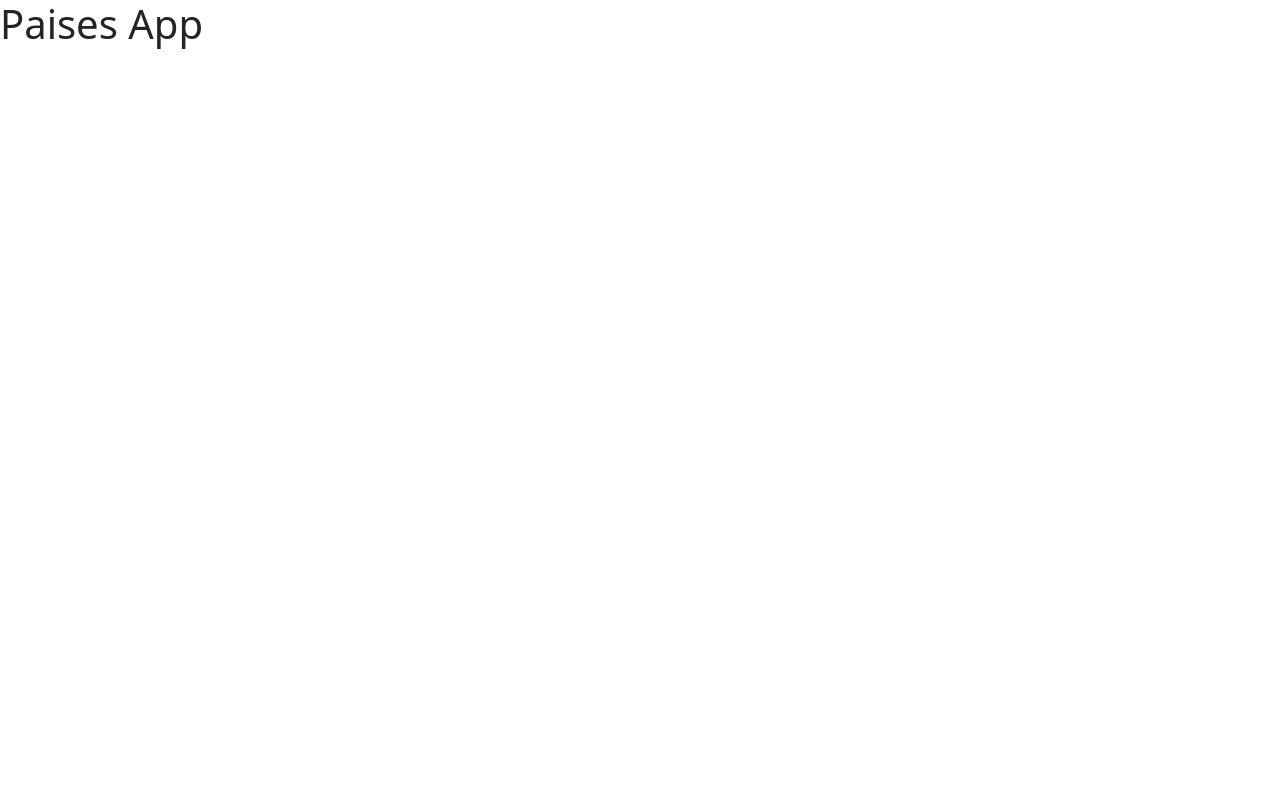
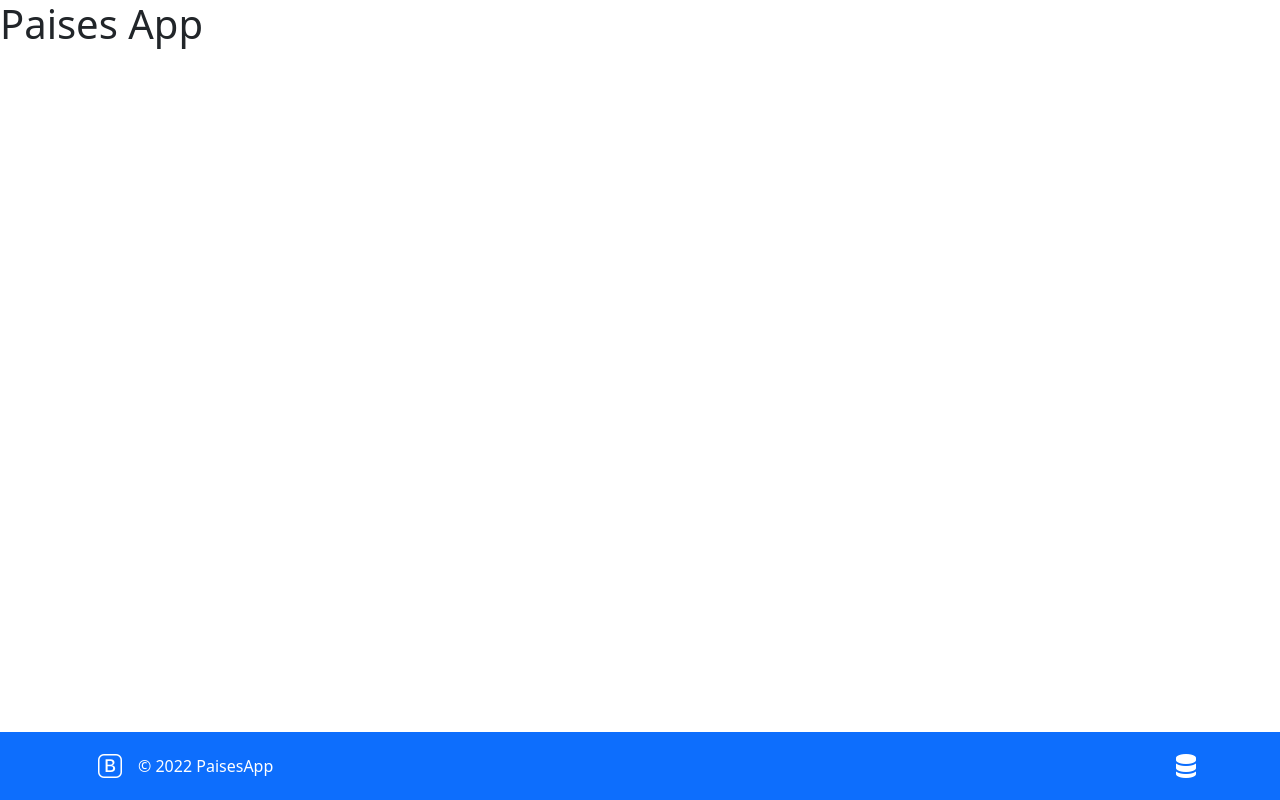
Before and after one commit to johanramirez91/CountriesApp, an Angular app: page / in a window 1280 px wide. Built offline with nearby package versions, Linux system fonts and the light colour scheme.

Commit message:
[Added] footer component

```diff
--- a/package.json
+++ b/package.json
@@ -18,6 +18,7 @@
     "@angular/platform-browser": "~13.2.0",
     "@angular/platform-browser-dynamic": "~13.2.0",
     "@angular/router": "~13.2.0",
+    "bootstrap-icons": "^1.8.1",
     "rxjs": "~7.5.0",
     "tslib": "^2.3.0",
     "zone.js": "~0.11.4"
--- a/src/app/app-routing.module.ts
+++ b/src/app/app-routing.module.ts
@@ -5,6 +5,6 @@ const routes: Routes = [];
 
 @NgModule({
   imports: [RouterModule.forRoot(routes)],
-  exports: [RouterModule]
+  exports: [RouterModule],
 })
-export class AppRoutingModule { }
+export class AppRoutingModule {}
--- a/src/app/app.component.html
+++ b/src/app/app.component.html
@@ -1 +1,2 @@
 <h1>Paises App</h1>
+<app-footer></app-footer>
--- /dev/null
+++ b/src/app/shared/footer/footer.component.html
@@ -0,0 +1,19 @@
+<div class="bg-primary p-3 fixed-bottom">
+  <footer
+    class="container d-flex flex-wrap justify-content-between align-items-center"
+  >
+    <div class="col-md-4 d-flex align-items-center">
+      <a href="https://getbootstrap.com/" target="_blank"
+        ><i class="bi-bootstrap fs-4 mx-3 text-white" role="button"></i
+      ></a>
+      <span class="text-white">© 2022 PaisesApp</span>
+    </div>
+    <ul class="nav col-md-4 justify-content-end d-flex">
+      <li class="ms-3">
+        <a href="https://restcountries.com/#rest-countries" target="_blank"
+          ><i class="bi-server fs-4 text-white" role="button"></i>
+        </a>
+      </li>
+    </ul>
+  </footer>
+</div>
--- /dev/null
+++ b/src/app/shared/footer/footer.component.ts
@@ -0,0 +1,15 @@
+import { Component, OnInit } from '@angular/core';
+
+@Component({
+  selector: 'app-footer',
+  templateUrl: './footer.component.html',
+  styleUrls: ['./footer.component.scss']
+})
+export class FooterComponent implements OnInit {
+
+  constructor() { }
+
+  ngOnInit(): void {
+  }
+
+}
--- a/src/app/shared/shared.module.ts
+++ b/src/app/shared/shared.module.ts
@@ -1,8 +1,10 @@
 import { NgModule } from '@angular/core';
 import { CommonModule } from '@angular/common';
+import { FooterComponent } from './footer/footer.component';
 
 @NgModule({
-  declarations: [],
+  declarations: [FooterComponent],
   imports: [CommonModule],
+  exports: [FooterComponent],
 })
 export class SharedModule {}
--- a/src/index.html
+++ b/src/index.html
@@ -17,6 +17,10 @@
       integrity="sha384-ka7Sk0Gln4gmtz2MlQnikT1wXgYsOg+OMhuP+IlRH9sENBO0LRn5q+8nbTov4+1p"
       crossorigin="anonymous"
     ></script>
+    <link
+      rel="stylesheet"
+      href="https://cdn.jsdelivr.net/npm/bootstrap-icons@1.8.1/font/bootstrap-icons.css"
+    />
   </head>
   <body>
     <app-root></app-root>
```
Also changed, not shown: src/app/shared/footer/footer.component.scss (added), 2 other files (tests, documents, lock files or other folders).
